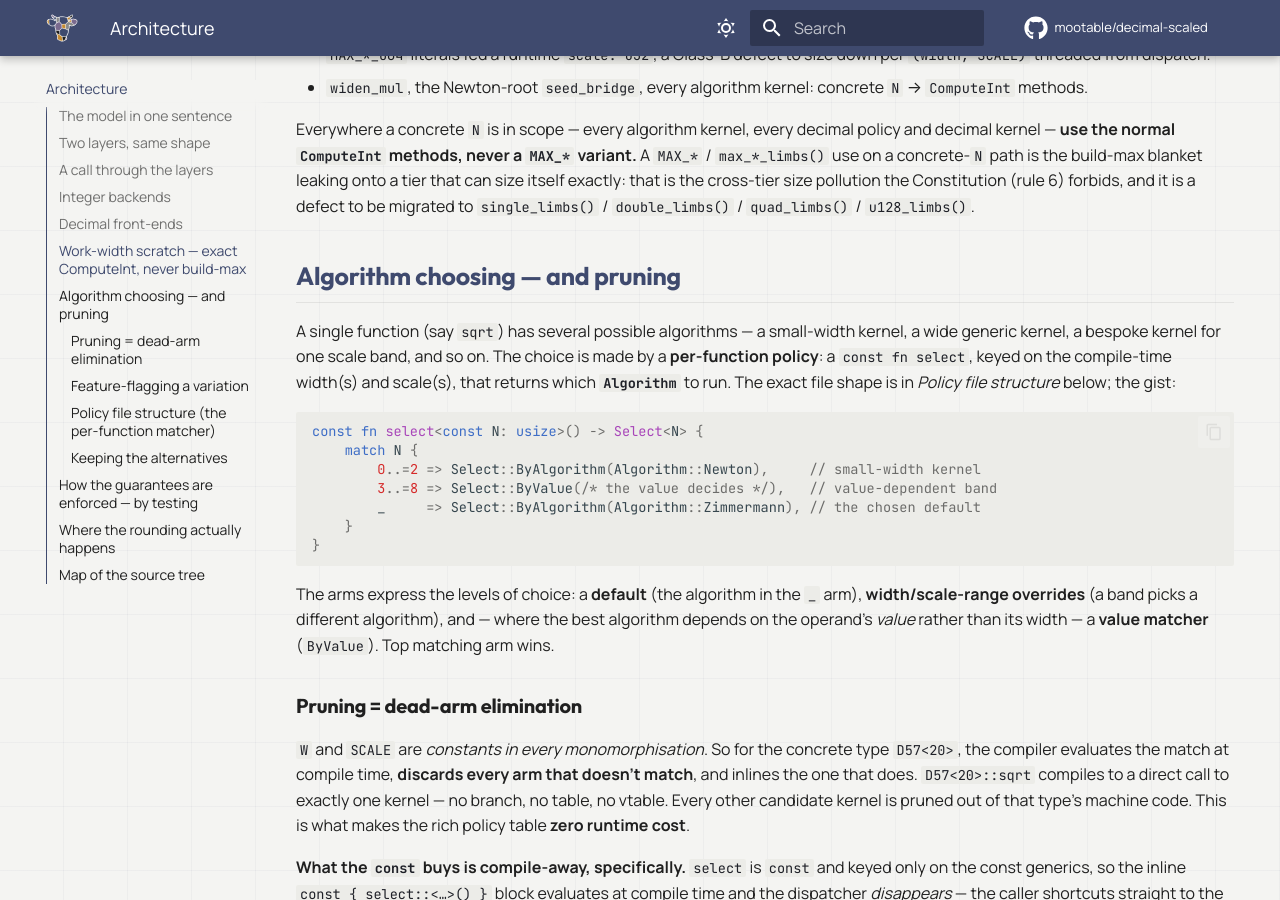
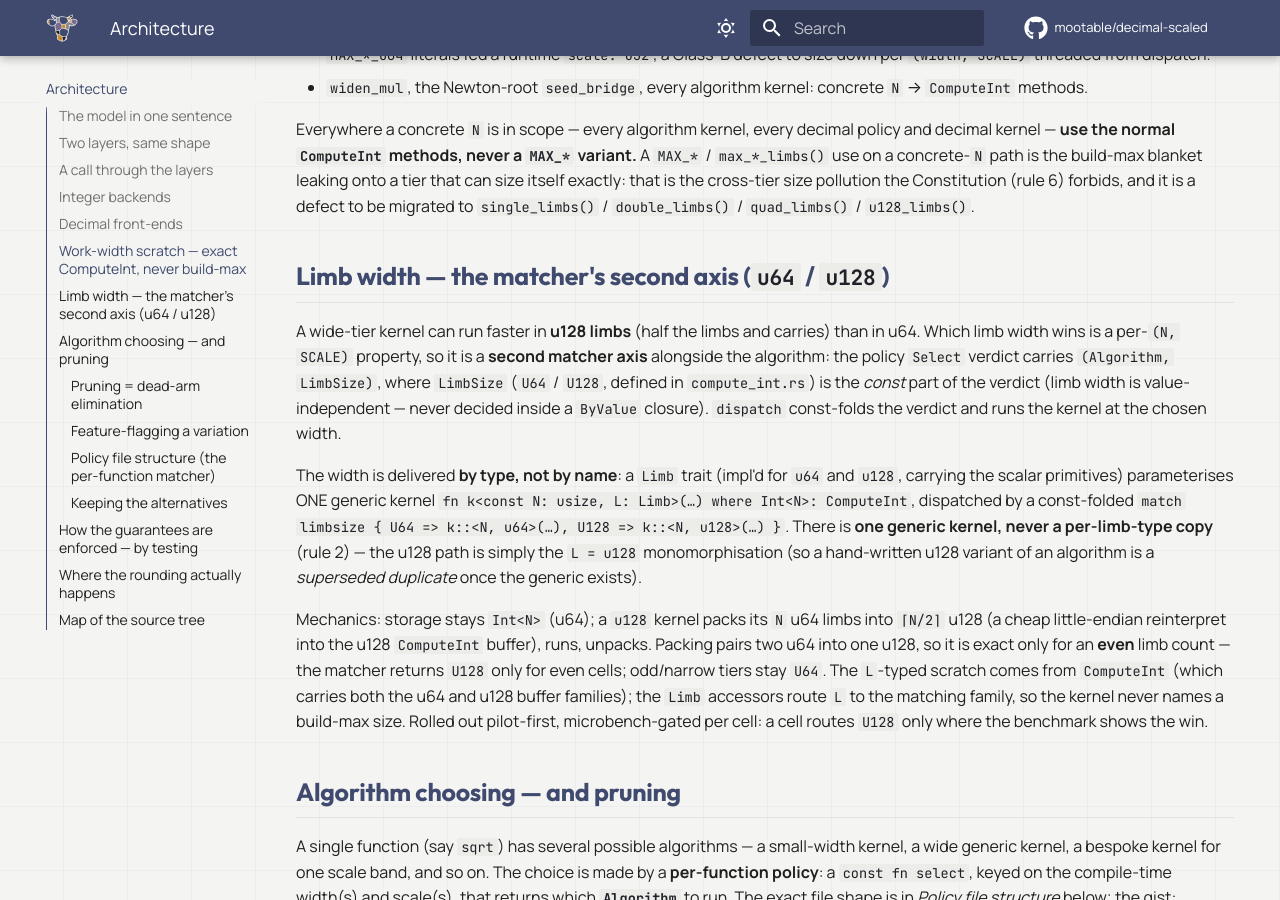
Before and after one commit to mootable/decimal-scaled, an MkDocs documentation site: the page built from docs/ARCHITECTURE.md, in a window 1280 px wide and 900 px high, scrolled down 4225 px. Built offline with MkDocs 1.6.1 and Material for MkDocs 9.7.7, drawn with Linux system fonts in a browser that asks for light colours; comment, search, counter and statistics services are not loaded.

Commit message:
docs(architecture): document the LimbSize / Limb-generic matcher axis
Add the 'Limb width - the matcher's second axis (u64/u128)' section: the Select verdict
carries (Algorithm, LimbSize) with LimbSize the const part; one <L: Limb>-generic kernel per
algorithm (never a per-limb-type copy - a hand-written u128 variant becomes a superseded
duplicate once the generic exists); even-N pack/unpack into the u128 ComputeInt buffer;
rolled out pilot-first, microbench-gated per cell. Captures the decided design before
implementation (pilot = exp/powf work-multiply).

```diff
--- a/docs/ARCHITECTURE.md
+++ b/docs/ARCHITECTURE.md
@@ -178,6 +178,32 @@ path is the build-max blanket leaking onto a tier that can size itself
 exactly: that is the cross-tier size pollution the Constitution (rule 6)
 forbids, and it is a defect to be migrated to `single_limbs()` /
 `double_limbs()` / `quad_limbs()` / `u128_limbs()`.
+
+## Limb width — the matcher's second axis (`u64` / `u128`)
+
+A wide-tier kernel can run faster in **u128 limbs** (half the limbs and carries) than in
+u64. Which limb width wins is a per-`(N, SCALE)` property, so it is a **second matcher axis**
+alongside the algorithm: the policy `Select` verdict carries `(Algorithm, LimbSize)`, where
+`LimbSize` (`U64` / `U128`, defined in `compute_int.rs`) is the *const* part of the verdict
+(limb width is value-independent — never decided inside a `ByValue` closure). `dispatch`
+const-folds the verdict and runs the kernel at the chosen width.
+
+The width is delivered **by type, not by name**: a `Limb` trait (impl'd for `u64` and
+`u128`, carrying the scalar primitives) parameterises ONE generic kernel
+`fn k<const N: usize, L: Limb>(…) where Int<N>: ComputeInt`, dispatched by a const-folded
+`match limbsize { U64 => k::<N, u64>(…), U128 => k::<N, u128>(…) }`. There is **one generic
+kernel, never a per-limb-type copy** (rule 2) — the u128 path is simply the `L = u128`
+monomorphisation (so a hand-written u128 variant of an algorithm is a *superseded duplicate*
+once the generic exists).
+
+Mechanics: storage stays `Int<N>` (u64); a `u128` kernel packs its `N` u64 limbs into
+`⌈N/2⌉` u128 (a cheap little-endian reinterpret into the u128 `ComputeInt` buffer), runs,
+unpacks. Packing pairs two u64 into one u128, so it is exact only for an **even** limb count
+— the matcher returns `U128` only for even cells; odd/narrow tiers stay `U64`. The `L`-typed
+scratch comes from `ComputeInt` (which carries both the u64 and u128 buffer families); the
+`Limb` accessors route `L` to the matching family, so the kernel never names a build-max
+size. Rolled out pilot-first, microbench-gated per cell: a cell routes `U128` only where the
+benchmark shows the win.
 
 ## Algorithm choosing — and pruning
 
```
